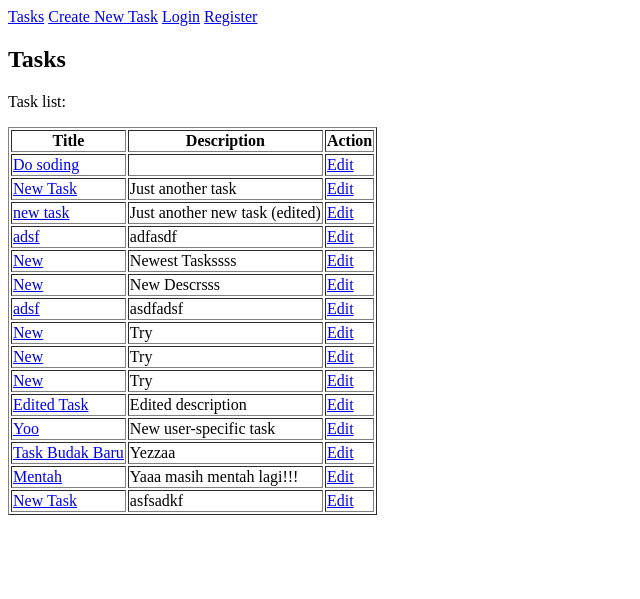
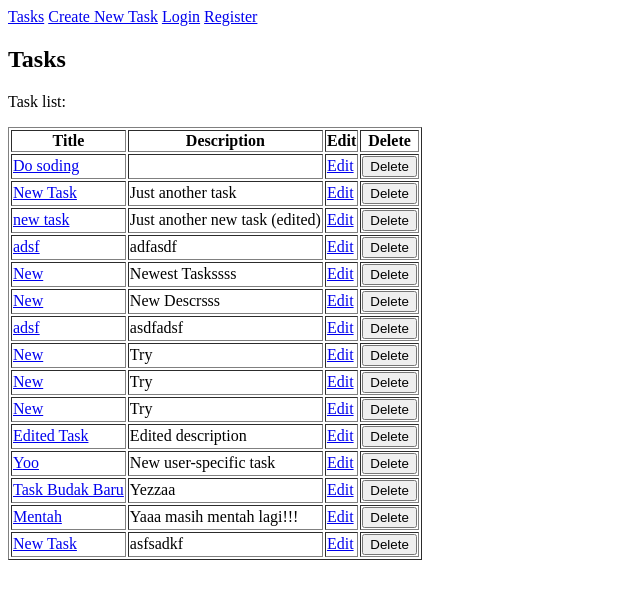
Before and after one commit to imranariffin/taskmanager, a Django app: template tasks/templates/tasks/index.html in a window 1280 px wide. Shown: the top 599 px of the page, without its empty margins (0-640 px from the left). Run offline with Django 3.2, Linux system fonts and the light colour scheme; the template is opened without the code that fills it: values that come from a table or form of the project are taken from there, others are empty; data comes from the database, SQL or seed files in the repository; both versions use the stored data as it was after the commit.

Commit message:
enable delete task

```diff
--- a/tasks/forms.py
+++ b/tasks/forms.py
@@ -10,3 +10,9 @@ class TaskForm(forms.ModelForm):
 
 	# title = forms.CharField(label='Title', max_length=200)
 	# description = forms.CharField(label='Description', max_length=800)
+
+class TaskDeleteForm(forms.ModelForm):
+
+	class Meta:
+		model = Task
+		fields = ('title',)
--- a/tasks/templates/tasks/index.html
+++ b/tasks/templates/tasks/index.html
@@ -11,13 +11,20 @@
 		<tr>
 			<th>Title</th>
 			<th>Description</th>
-			<th>Action</th>
+			<th>Edit</th>
+			<th>Delete</th>
 		</tr>
 		{% for task in task_list %}
 			<tr>
 				<td><a href="{% url 'tasks:detail' task.id %}">{{ task.title }}</a></td>
 				<td>{{ task.description }}</td>
 				<td><a href="{% url 'tasks:edit' task.id %}">Edit</a></td>
+				<td>
+					<form action="{% url 'tasks:delete' task.id %}" method="POST">
+						{% csrf_token %}
+						<button type="submit">Delete</button>
+					</form>
+				</td>
 			</tr>
 		{% endfor %}
 	</table>
--- a/tasks/urls.py
+++ b/tasks/urls.py
@@ -12,4 +12,5 @@ urlpatterns = [
 	url(r'^(?P<pk>[0-9]+)/$', views.DetailView.as_view(), name='detail'),
 	url(r'^create/$', views.CreateTask.as_view(), name='create'),
 	url(r'^(?P<pk>[0-9]+)/edit/$', views.EditTask.as_view(), name='edit'),
+	url(r'^(?P<pk>[0-9]+)/delete/$', views.delete_task, name='delete'),
 ]
--- a/tasks/views.py
+++ b/tasks/views.py
@@ -10,7 +10,7 @@ import datetime
 
 from .models import Task
 
-from .forms import TaskForm
+from .forms import TaskForm, TaskDeleteForm
 
 # class IndexView(LoginRequiredMixin, generic.ListView):
 # 	login_url = '/login/'
@@ -82,6 +82,10 @@ class EditTask(LoginRequiredMixin, vanilla.UpdateView):
 
 		return HttpResponseRedirect(self.get_success_url())
 
+def delete_task(request, pk):
+	Task.objects.get(pk=pk).delete()
+	return HttpResponseRedirect('/tasks')
+
 # task
 def all_tasks(request):
 
```
Also changed, not shown: db.sqlite3.
